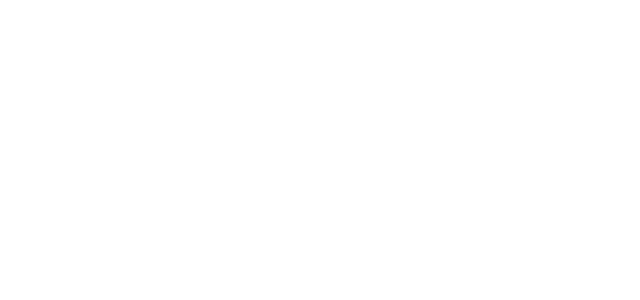
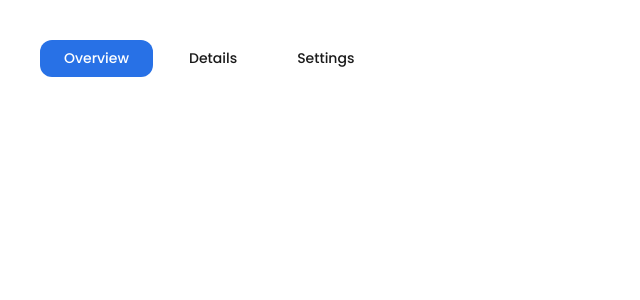
Before and after one commit to isHardCoded/pingpals-fullstack, a React app in the folder frontend/: page / in a window 1280 px wide. Shown: the top 300 px of the page, without its empty margins (0-640 px from the left). Built offline with nearby package versions, Linux system fonts and the light colour scheme; the HTML template or start-up script is replaced by a standard one.

Commit message:
Создали компонент Tab

```diff
--- a/frontend/src/App.tsx
+++ b/frontend/src/App.tsx
@@ -1,3 +1,22 @@
+import { Tab } from './components/ui/tab';
+import { useState } from 'react';
+
 export function App() {
-  return <></>
+  const [activeTab, setActiveTab] = useState<number>(1);
+
+  return (
+    <div style={{ padding: 40, display: 'flex', gap: 12 }}>
+      <Tab id={1} active={activeTab === 1} onClick={setActiveTab}>
+        Overview
+      </Tab>
+
+      <Tab id={2} active={activeTab === 2} onClick={setActiveTab}>
+        Details
+      </Tab>
+
+      <Tab id={3} active={activeTab === 3} onClick={setActiveTab}>
+        Settings
+      </Tab>
+    </div>
+  );
 }
--- /dev/null
+++ b/frontend/src/components/ui/tab/Tab.tsx
@@ -0,0 +1,19 @@
+import type { TabProps } from '.';
+import s from './styles.module.css';
+
+export function Tab({ className, children, active, onClick, id }: TabProps) {
+  const rootClassNames = () =>
+    [s.root, active && s.active, className].filter(Boolean).join(' ');
+
+  return (
+    <div className={rootClassNames()} onClick={() => onClick(id)}>
+      <div className={s.tabBefore}>
+        <span />
+      </div>
+      <div className={s.text}>{children}</div>
+      <div className={s.tabAfter}>
+        <span />
+      </div>
+    </div>
+  );
+}
--- /dev/null
+++ b/frontend/src/components/ui/tab/index.ts
@@ -0,0 +1,2 @@
+export { Tab } from './Tab';
+export type { TabProps } from './types';
--- /dev/null
+++ b/frontend/src/components/ui/tab/styles.module.css
@@ -0,0 +1,53 @@
+.root {
+  display: inline-flex;
+  align-items: center;
+  gap: var(--gap-8);
+  padding: var(--gap-8) var(--gap-16);
+  cursor: pointer;
+  user-select: none;
+
+  font: var(--typography-label);
+  color: #1a1a1a;
+
+  background-color: transparent;
+  border-radius: var(--radius-12);
+  transition:
+    background-color 0.2s ease,
+    color 0.2s ease;
+}
+
+.root:hover {
+  background-color: var(--button-secondary-hover);
+}
+
+.root:active {
+  background-color: var(--button-secondary-pressed);
+}
+
+.active {
+  background-color: var(--button-primary-default);
+  color: #ffffff;
+}
+
+.active:hover {
+  background-color: var(--button-primary-hover);
+}
+
+.active:active {
+  background-color: var(--button-primary-pressed);
+}
+
+.tabBefore,
+.tabAfter {
+  display: flex;
+  align-items: center;
+}
+
+.active .tabBefore span,
+.active .tabAfter span {
+  opacity: 1;
+}
+
+.text {
+  white-space: nowrap;
+}
--- /dev/null
+++ b/frontend/src/components/ui/tab/types.ts
@@ -0,0 +1,9 @@
+import React from 'react';
+
+export type TabProps = {
+  className?: string;
+  children: React.ReactNode;
+  active: boolean;
+  onClick: (id: number) => void;
+  id: number;
+};
```
